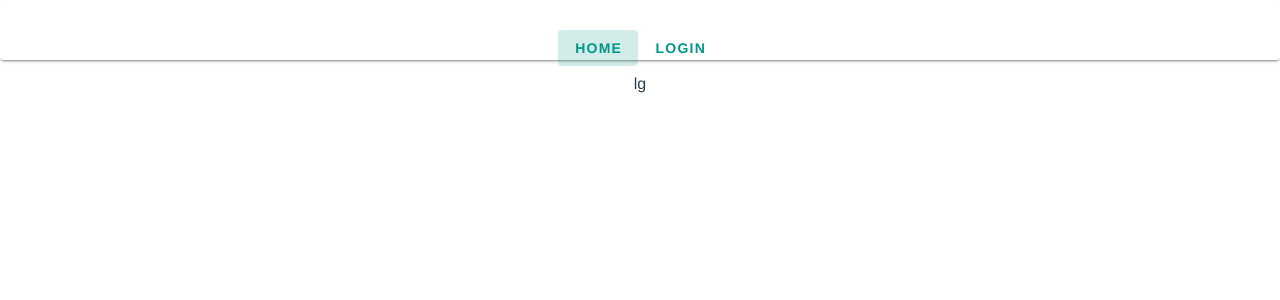
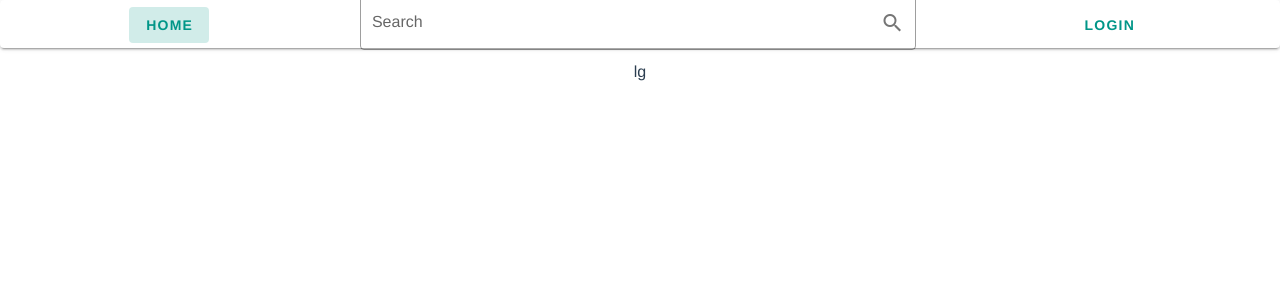
Before and after one commit to HerrAgner/movie_night, a Vue app in the folder frontend/: page / in a window 1280 px wide. Shown: the top 300 px of the page. Built offline with nearby package versions, Linux system fonts and the light colour scheme.

Commit message:
added searchbar in navbar

```diff
--- a/frontend/public/index.html
+++ b/frontend/public/index.html
@@ -5,6 +5,7 @@
     <meta http-equiv="X-UA-Compatible" content="IE=edge">
     <meta name="viewport" content="width=device-width,initial-scale=1.0">
     <link rel="icon" href="<%= BASE_URL %>favicon.ico">
+    <link href="https://fonts.googleapis.com/css?family=Material+Icons" rel="stylesheet">
     <title>frontend</title>
   </head>
   <body>
--- a/frontend/src/components/Navbar.vue
+++ b/frontend/src/components/Navbar.vue
@@ -1,9 +1,12 @@
 <template>
-  <v-card text id="nav">
+    <v-card id="nav">
+        <v-container style="display: flex; justify-content: space-around; align-items: center; height: 5vh">
             <v-btn to="/" color="teal" text value="home">
                 <span>Home</span>
             </v-btn>
-
+            <v-col cols="6">
+            <Search id="search"/>
+            </v-col>
             <v-btn
                     to="/login"
                     color="teal"
@@ -23,20 +26,25 @@
             >
                 <span>Log out </span>
             </v-btn>
-
+        </v-container>
     </v-card>
 </template>
 
 <script>
+  import Search from "@/components/SearchInput.vue"
+
   export default {
+    components: {
+      Search
+    },
     name: "Navbar",
-      data(){
+    data() {
       return {
         isLoggedin: this.$store.state.isLoggedin
       }
     },
-    methods:{
-      changeStatus(){
+    methods: {
+      changeStatus() {
         this.$store.dispatch('logout')
 
       }
@@ -60,8 +68,13 @@ export default {
 
 <style scoped>
     #nav {
-  height: 56px;
+        height: 6vh;
         z-index: 999;
+        padding: 5px;
+    }
+
+    #search {
+        margin-top: 3vh;
     }
 
     #alert {
--- a/frontend/src/components/SearchInput.vue
+++ b/frontend/src/components/SearchInput.vue
@@ -1,5 +1,10 @@
 <template>
-
+    <v-text-field
+            class="searchField"
+            outlined
+            label="Search"
+            append-icon="search">
+    </v-text-field>
 </template>
 
 <script>
@@ -9,5 +14,6 @@
 </script>
 
 <style scoped>
-
+    .searchField {
+    }
 </style>
--- a/frontend/src/plugins/vuetify.js
+++ b/frontend/src/plugins/vuetify.js
@@ -7,4 +7,6 @@ Vue.use(Vuetify);
 
 const opts = {};
 
-export default new Vuetify(opts);
+export default new Vuetify({
+  opts
+});
```
Lines whose indentation alone changed are shown as unchanged.
